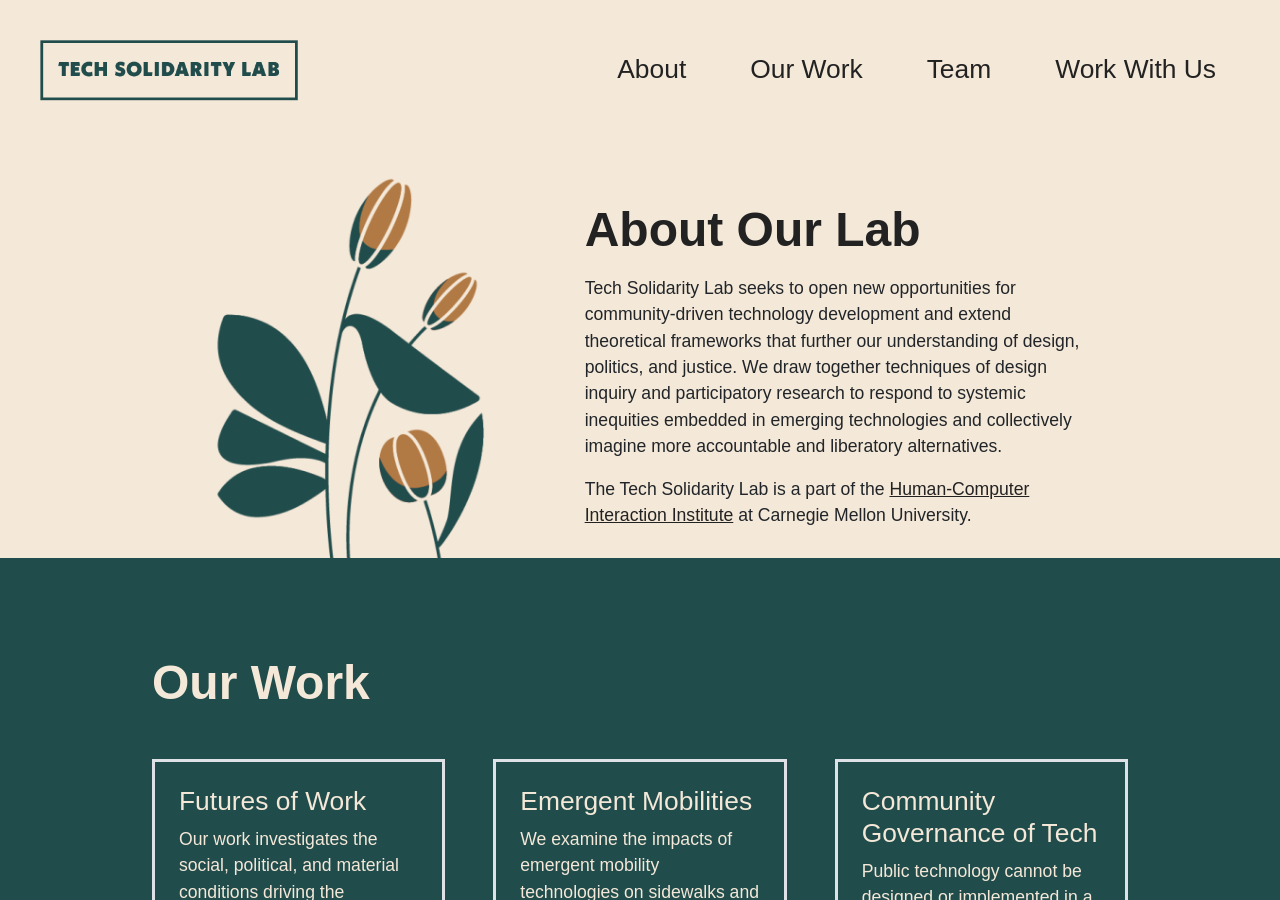
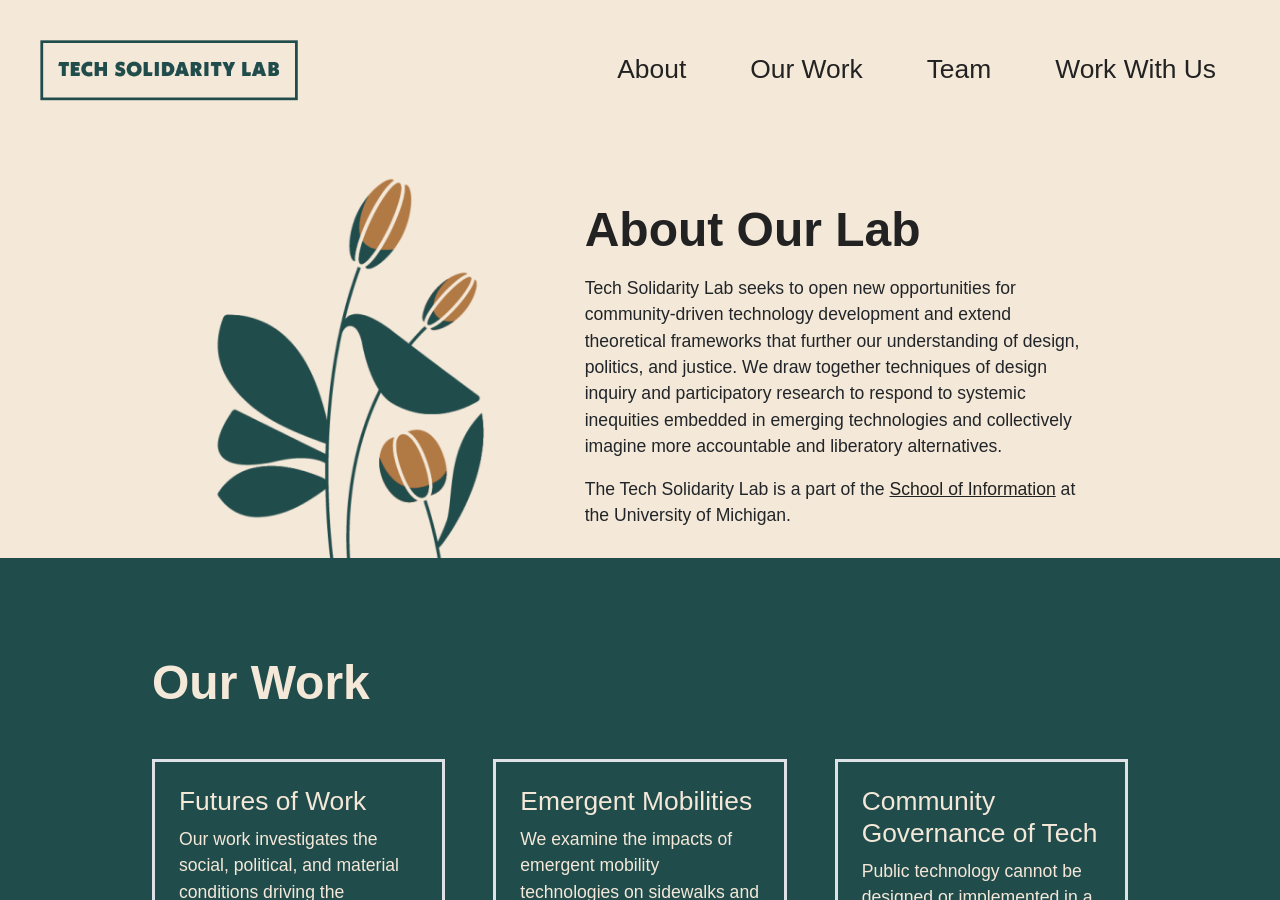
Before and after one commit to techsolidaritylab/site, a Jekyll site: the page built from index.html, in a window 1280 px wide and 900 px high. Built offline with Jekyll 4.4.1, drawn with Linux system fonts in a browser that asks for light colours; nearby versions of some CDN libraries; some web fonts are replaced.

Commit message:
Update about.html

```diff
--- a/_includes/about.html
+++ b/_includes/about.html
@@ -6,7 +6,7 @@
     <div class="col-12 col-lg-7 mt-5">
       <h1 class="display-5 mb-3">About Our Lab</h1>
       <p>Tech Solidarity Lab seeks to open new opportunities for community-driven technology development and extend theoretical frameworks that further our understanding of design, politics, and justice. We draw together techniques of design inquiry and participatory research to respond to systemic inequities embedded in emerging technologies and collectively imagine more accountable and liberatory alternatives.</p>
-      <p>The Tech Solidarity Lab is a part of the <a href="https://www.hcii.cmu.edu/">Human-Computer Interaction Institute</a> at Carnegie Mellon University.</p>
+      <p>The Tech Solidarity Lab is a part of the <a href="https://www.si.umich.edu/">School of Information</a> at the University of Michigan.</p>
     </div>
   </div>
 </header>
```
